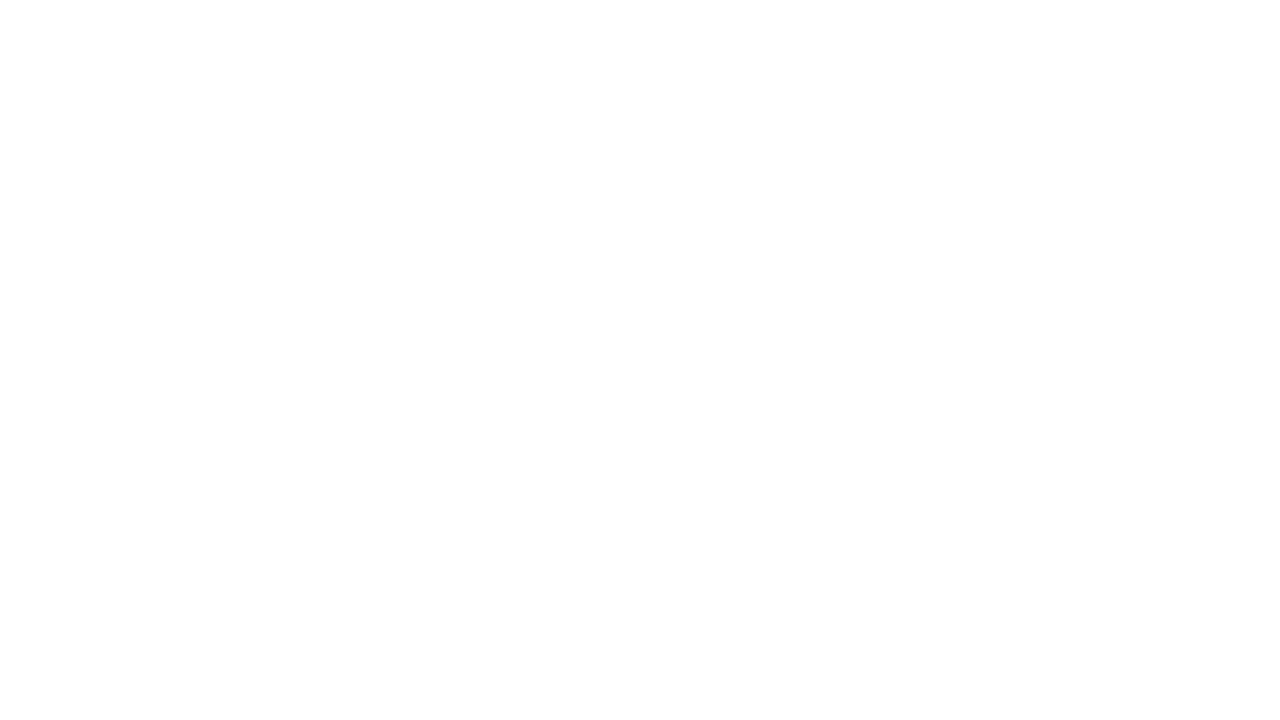
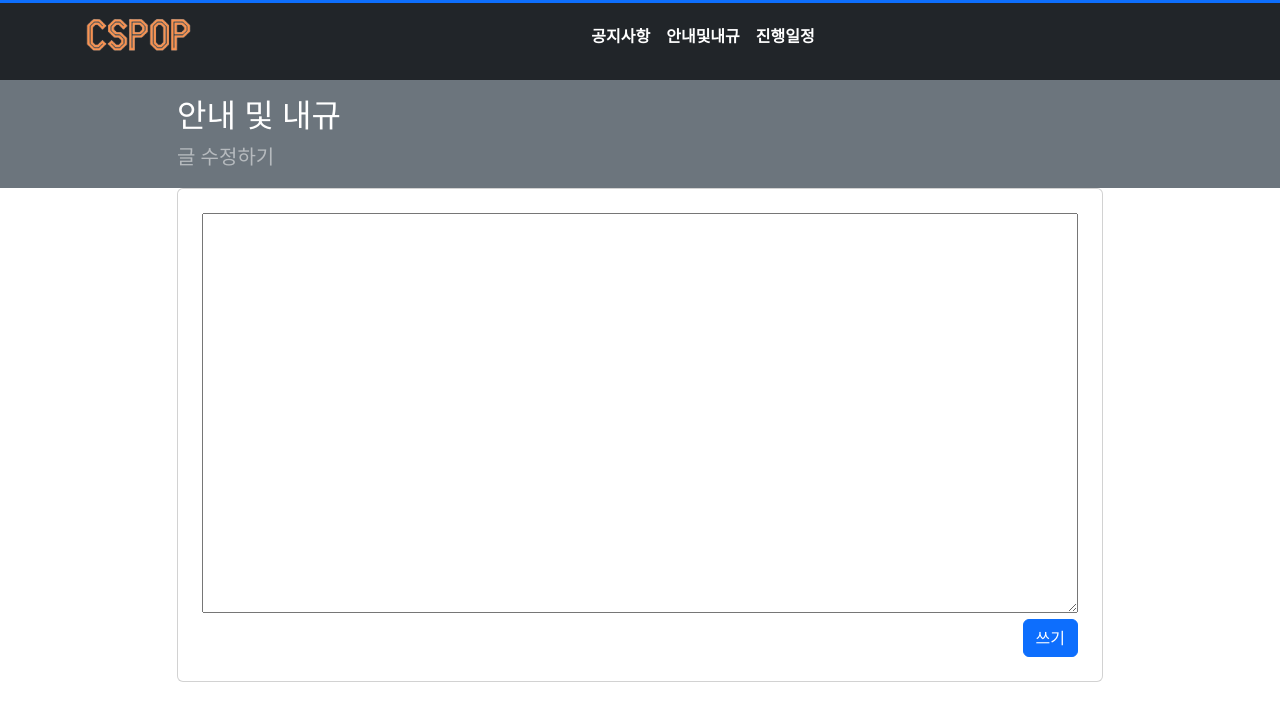
Before and after one commit to SangBeom-Hahn/Capstone_Develop, a React (Create React App) app in the folder src/main/frontend/: page /api/graduation/modifyGuide in a window 1280 px wide. Before the commit this address had no page. Shown: the top 720 px of the page. Built offline with nearby package versions, Linux system fonts and the light colour scheme; no server answers.

Commit message:
feat: 안내및내규 글 수정 페이지 구현

```diff
--- a/src/main/frontend/src/App.js
+++ b/src/main/frontend/src/App.js
@@ -5,6 +5,7 @@ import Login from './Login';
 import SignUp from './Signup';
 import Notice from './Notice';
 import Guide from './Guide';
+import ModifyGuide from './ModifyGuide';
 import Schedule from './Schedule';
 
 import './App.css';
@@ -25,6 +26,8 @@ const App = () => {
         <Route path="/api/notice" element={<Notice />} />
         {/* 안내 및 내규 화면 */}
         <Route path="/api/graduation/guide" element={<Guide />} />
+        {/* 안내 및 내규 수정 화면 */}
+        <Route path="/api/graduation/modifyGuide" element={<ModifyGuide />} />
         {/* 진행일정 화면 */}
         <Route path="/api/graduation/schedule" element={<Schedule />} />
       </Routes>
--- a/src/main/frontend/src/Guide.jsx
+++ b/src/main/frontend/src/Guide.jsx
@@ -9,7 +9,8 @@ const Guide = ({ userId }) => {
   useEffect(() => {
     axios.get('/api/graduation/guide')
       .then(response => {
-        setData(response.data);
+        setData({ text: response.data.text });
+        console.log('데이터 가져오기 성공');
       })
       .catch(error => {
         console.error('데이터 가져오기 실패:', error);
@@ -57,11 +58,11 @@ const Guide = ({ userId }) => {
                     </div>
                   </div>
                   <div className="d-flex justify-content-end">
-                    {userId && userId.includes('admin') && (
-                      <Link to={`modifyGuide/${data.id}`} className="btn btn-primary text-white float-right">
+                    {/*userId && userId.includes('admin') && (*/}
+                      <Link to={'/api/graduation/modifyGuide'} className="btn btn-primary text-white float-right">
                         수정
                       </Link>
-                    )}
+                   {/* )*/}
                   </div>
                 </div>
               </div>
--- /dev/null
+++ b/src/main/frontend/src/ModifyGuide.jsx
@@ -0,0 +1,84 @@
+import React, { useState, useEffect } from 'react';
+import { useNavigate } from 'react-router-dom';
+import axios from 'axios';
+import Header from './Header';
+
+const ModifyGuide = ({ onSubmit, hasFieldErrors, getFieldError }) => {
+  const [data, setData] = useState({ text: ''});
+  const navigate = useNavigate();
+
+  useEffect(() => {
+    axios.get('/api/graduation/guide')
+      .then(response => {
+        setData({ text: response.data.text });
+        console.log("데이터 가져오기 성공");
+      })
+      .catch(error => {
+        console.error('데이터 가져오기 실패', error);
+      });
+    },[]);
+
+  const handleFormSubmit = async (e) => {
+    e.preventDefault();
+    if (window.confirm('수정하시겠습니까?')) {
+      try {
+        const response = await axios.post('/api/graduation/modifyGuide', {
+          text: data.text,
+        });
+        console.log('글 수정 요청 성공');
+        navigate('/api/graduation/guide');
+      } catch (error) {
+          console.error('글 수정 요청 실패');
+          navigate('/api/graduation/guide');
+        }
+    }
+  };
+  return (
+    <div>
+      <Header />
+      <div className="bg-shape bg-secondary">
+        <div className="container">
+          <div className="row">
+            <div className="offset-xl-1 col-xl-10 col-lg-12 col-md-12 col-12">
+              <div className="pt-lg-18 pb-lg-16 py-12">
+                <div className="row align-items-center">
+                  <div className="col-lg-12 col-md-12 col-12 mb-3">
+                    <div className="custom-breadcrumb"></div>
+                  </div>
+                  <div className="col-lg-6 col-md-6 col-12">
+                    <h1 className="h2 text-white mb-2">안내 및 내규</h1>
+                    <p className="text-white-50 lead">글 수정하기</p>
+                  </div>
+                </div>
+              </div>
+            </div>
+          </div>
+        </div>
+      </div>
+      <div className="pb-10 mt-n10">
+        <div className="container">
+          <div className="row">
+            <div className="offset-lg-1 col-lg-10 col-md-12 col-12">
+              <div className="card">
+                <div className="card-body p-4 p-lg-7">
+                  <form id="myForm" onSubmit={handleFormSubmit}>
+                    <div className="form-group">
+                      <textarea id="editor" name="text" value={data.text} onChange={(e) => setData({ text: e.target.value })} style= {{ height: '400px', width: '100%'}} />
+                      <div className="d-flex justify-content-end">
+                        <button type="submit" className="btn btn-primary text-white float-right">
+                          쓰기
+                       </button>
+                      </div>
+                    </div>
+                  </form>
+                </div>
+              </div>
+            </div>
+          </div>
+        </div>
+      </div>
+    </div>
+  );
+};
+
+export default ModifyGuide;
```
